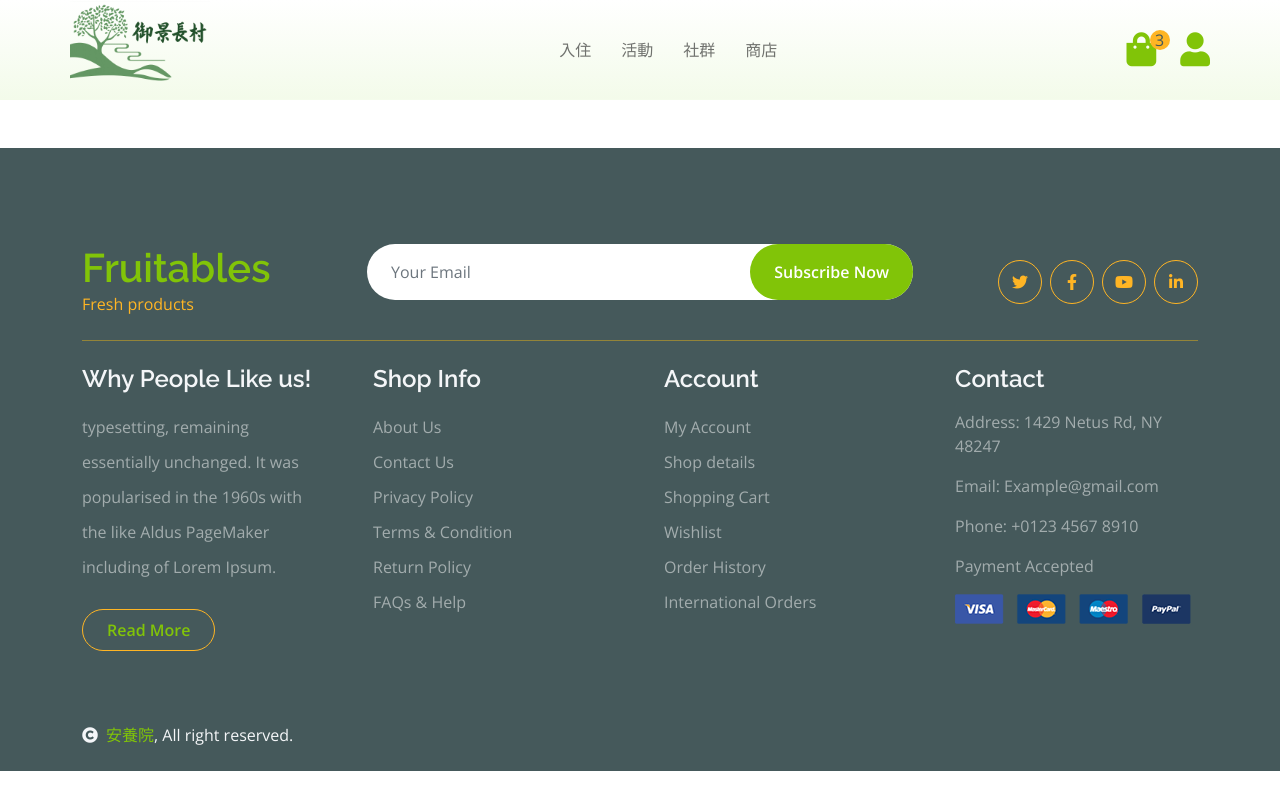
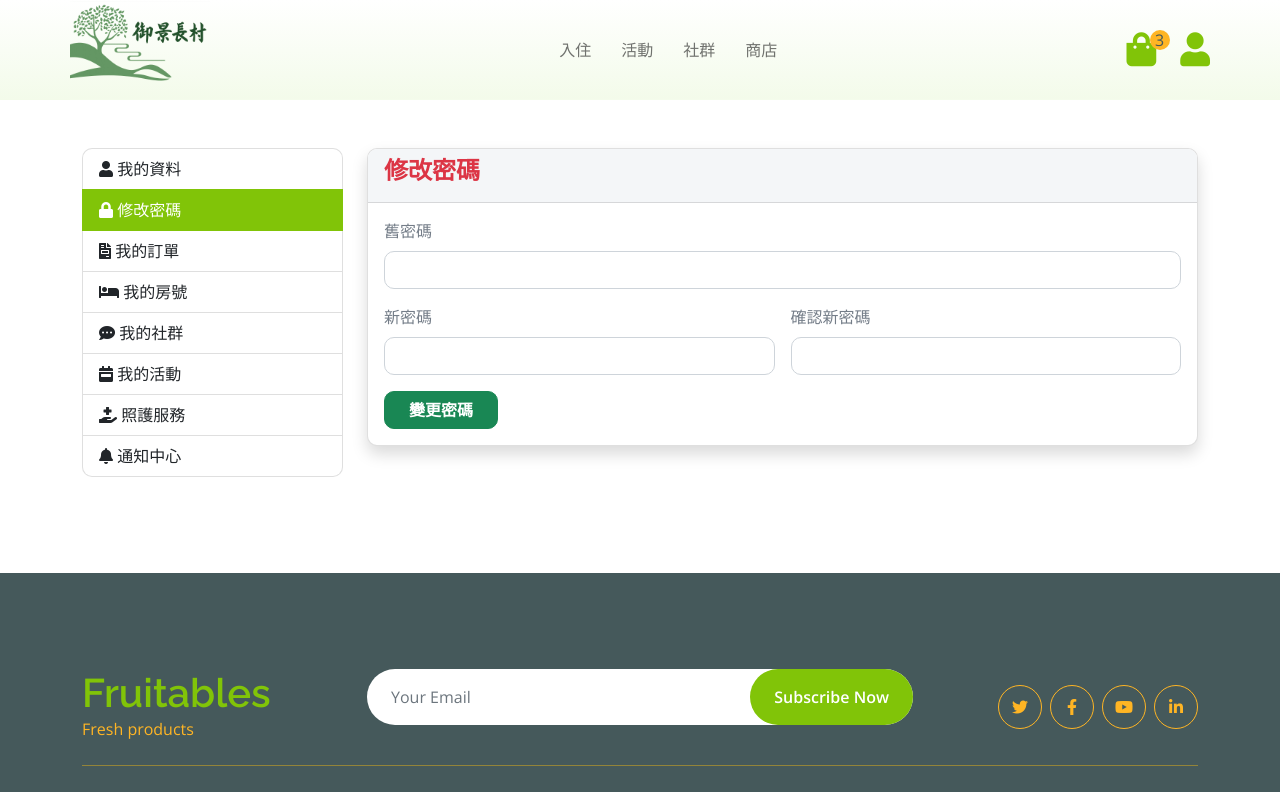
Before and after one commit to z0972935669/FinalProjectFront, an Angular app: page /member-management/password in a window 1280 px wide. Before the commit this address led to /. Shown: the top 792 px of the page. Built offline with nearby package versions, Linux system fonts and the light colour scheme.

Commit message:
後台管理 忘記密碼畫面

```diff
--- a/src/app/components/navbar/navbar.component.html
+++ b/src/app/components/navbar/navbar.component.html
@@ -59,9 +59,9 @@
               class="dropdown-menu m-0 bg-secondary rounded-0 position-absolute"
             >
               <a routerLink="/member-management" class="dropdown-item"
-                >後台管理中心</a
+                >會員管理中心</a
               >
-              <a routerLink="/member" class="dropdown-item">會員管理中心</a>
+              <!-- <a routerLink="/member" class="dropdown-item">會員管理中心</a> -->
               <a routerLink="/logout" class="dropdown-item">登出</a>
               <!-- <div class="dropdown-divider"></div> -->
               <a routerLink="/register" class="dropdown-item">註冊</a>
--- a/src/app/pages/member/member-info/member-info.component.html
+++ b/src/app/pages/member/member-info/member-info.component.html
@@ -1,38 +1,111 @@
-<div class="card">
-  <div class="card-header">
-    <h4>我的資料</h4>
+<div class="card shadow">
+  <div class="card-header bg-light">
+    <h4 class="text-primary fw-bold">我的資料</h4>
   </div>
   <div class="card-body">
-    <form *ngIf="isEdit; else viewMode" (ngSubmit)="save()">
-      <div class="mb-3">
-        <label>姓名</label>
+    <!-- 編輯模式 -->
+    <form *ngIf="isEdit; else viewMode" (ngSubmit)="save()" class="row g-3">
+      <!-- 頭像上傳 -->
+      <div class="col-md-3 text-center">
+        <img
+          [src]="
+            member.photoPreview ||
+            'https://via.placeholder.com/120x120?text=Photo'
+          "
+          class="rounded-circle border"
+          width="120"
+          height="120"
+        />
+        <!-- (change)="onPhotoSelected($event)" -->
+        <input
+          type="file"
+          name="photo"
+          accept="image/*"
+          class="form-control mt-2"
+        />
+      </div>
+
+      <!-- 基本資料 -->
+      <div class="col-md-9 row">
+        <div class="col-md-6">
+          <label class="form-label">姓名</label>
           <input class="form-control" [(ngModel)]="member.name" name="name" />
         </div>
-      <div class="mb-3">
-        <label>Email</label>
+        <div class="col-md-6">
+          <label class="form-label">Email</label>
           <input class="form-control" [(ngModel)]="member.email" name="email" />
         </div>
-      <div class="mb-3">
-        <label>手機</label>
+        <div class="col-md-6">
+          <label class="form-label">手機</label>
           <input class="form-control" [(ngModel)]="member.phone" name="phone" />
         </div>
-      <button class="btn btn-primary" type="submit">儲存</button>
+        <div class="col-md-6">
+          <label class="form-label">身分證</label>
+          <input
+            class="form-control"
+            [(ngModel)]="member.idnumber"
+            name="idnumber"
+          />
+        </div>
+        <div class="col-md-6">
+          <label class="form-label">性別</label>
+          <select class="form-select" [(ngModel)]="member.gender" name="gender">
+            <option value="男">男</option>
+            <option value="女">女</option>
+            <option value="其他">其他</option>
+          </select>
+        </div>
+        <div class="col-md-6">
+          <label class="form-label">生日</label>
+          <input
+            class="form-control"
+            type="date"
+            [(ngModel)]="member.birth"
+            name="birth"
+          />
+        </div>
+      </div>
+
+      <div class="col-12 mt-3">
+        <button class="btn btn-success px-4" type="submit">儲存</button>
         <button
-        class="btn btn-secondary ms-2"
+          class="btn btn-outline-secondary ms-2"
           type="button"
           (click)="toggleEdit()"
         >
           取消
         </button>
+      </div>
     </form>
 
+    <!-- 查看模式 -->
     <ng-template #viewMode>
-      <ul class="list-group">
+      <div class="row">
+        <div class="col-md-3 text-center">
+          <img
+            [src]="
+              member.photoPreview ||
+              'https://via.placeholder.com/120x120?text=Photo'
+            "
+            class="rounded-circle border"
+            width="120"
+            height="120"
+          />
+        </div>
+        <div class="col-md-9">
+          <ul class="list-group list-group-flush">
             <li class="list-group-item"><b>姓名：</b> {{ member.name }}</li>
             <li class="list-group-item"><b>Email：</b> {{ member.email }}</li>
             <li class="list-group-item"><b>手機：</b> {{ member.phone }}</li>
+            <li class="list-group-item">
+              <b>身分證：</b> {{ member.idnumber }}
+            </li>
+            <li class="list-group-item"><b>性別：</b> {{ member.gender }}</li>
+            <li class="list-group-item"><b>生日：</b> {{ member.birth }}</li>
           </ul>
-      <button class="btn btn-primary mt-3" (click)="toggleEdit()">編輯</button>
+        </div>
+      </div>
+      <button class="btn btn-success mt-4" (click)="toggleEdit()">編輯</button>
     </ng-template>
   </div>
 </div>
--- a/src/app/pages/member/member-info/member-info.component.scss
+++ b/src/app/pages/member/member-info/member-info.component.scss
@@ -0,0 +1,13 @@
+.card {
+  border-radius: 1rem;
+}
+
+.card-header {
+  background-color: #f8f9fa;
+  border-bottom: 1px solid #dee2e6;
+}
+
+.btn-success {
+  background-color: #28a745;
+  border: none;
+}
--- a/src/app/pages/member/member-info/member-info.component.ts
+++ b/src/app/pages/member/member-info/member-info.component.ts
@@ -15,8 +15,10 @@ export class MemberInfoComponent {
     name: '謝維澤',
     email: 'xie********@gmail.com',
     phone: '09******43',
+    idnumber: 'A123456789',
     gender: '男',
     birth: '1997-10-10',
+    photoPreview: '',
   };
 
   isEdit = false;
@@ -27,6 +29,17 @@ export class MemberInfoComponent {
 
   save() {
     this.isEdit = false;
-    alert('資料已儲存！（模擬）');
+    alert('資料已儲存！');
+  }
+
+  onPhotoSelected(event: any) {
+    const file = event.target.files[0];
+    if (file) {
+      const reader = new FileReader();
+      reader.onload = () => {
+        this.member.photoPreview = reader.result as string;
+      };
+      reader.readAsDataURL(file);
+    }
   }
 }
--- /dev/null
+++ b/src/app/pages/member/member-password/member-password.component.html
@@ -0,0 +1,52 @@
+<div class="card shadow">
+  <div class="card-header bg-light">
+    <h4 class="text-danger fw-bold">修改密碼</h4>
+  </div>
+  <div class="card-body">
+    <form (ngSubmit)="changePassword()" class="row g-3">
+      <div class="col-12">
+        <label class="form-label">舊密碼</label>
+        <input
+          type="password"
+          class="form-control"
+          [(ngModel)]="passwordData.oldPassword"
+          name="oldPassword"
+        />
+      </div>
+
+      <div class="col-md-6">
+        <label class="form-label">新密碼</label>
+        <input
+          type="password"
+          class="form-control"
+          [(ngModel)]="passwordData.newPassword"
+          name="newPassword"
+        />
+      </div>
+
+      <div class="col-md-6">
+        <label class="form-label">確認新密碼</label>
+        <input
+          type="password"
+          class="form-control"
+          [(ngModel)]="passwordData.confirmPassword"
+          name="confirmPassword"
+        />
+      </div>
+
+      <div class="col-12">
+        <button class="btn btn-success px-4" type="submit">變更密碼</button>
+      </div>
+
+      <!-- 錯誤訊息 -->
+      <div class="col-12 mt-2" *ngIf="errorMessage">
+        <div class="alert alert-danger">{{ errorMessage }}</div>
+      </div>
+
+      <!-- 成功訊息 -->
+      <div class="col-12 mt-2" *ngIf="successMessage">
+        <div class="alert alert-success">{{ successMessage }}</div>
+      </div>
+    </form>
+  </div>
+</div>
--- /dev/null
+++ b/src/app/pages/member/member-password/member-password.component.ts
@@ -0,0 +1,48 @@
+import { Component } from '@angular/core';
+import { CommonModule } from '@angular/common';
+import { FormsModule } from '@angular/forms';
+
+@Component({
+  selector: 'app-member-password',
+  standalone: true,
+  imports: [CommonModule, FormsModule],
+  templateUrl: './member-password.component.html',
+  styleUrl: './member-password.component.scss',
+})
+export class MemberPasswordComponent {
+  passwordData = {
+    oldPassword: '',
+    newPassword: '',
+    confirmPassword: ''
+  };
+
+  errorMessage = '';
+  successMessage = '';
+
+  changePassword() {
+    const { oldPassword, newPassword, confirmPassword } = this.passwordData;
+
+    if (!oldPassword || !newPassword || !confirmPassword) {
+      this.errorMessage = '所有欄位皆為必填';
+      this.successMessage = '';
+      return;
+    }
+
+    if (newPassword !== confirmPassword) {
+      this.errorMessage = '兩次輸入的新密碼不一致';
+      this.successMessage = '';
+      return;
+    }
+
+    // TODO: 呼叫 API 修改密碼（這裡先模擬成功）
+    this.errorMessage = '';
+    this.successMessage = '密碼修改成功！（模擬）';
+
+    // 清空欄位
+    this.passwordData = {
+      oldPassword: '',
+      newPassword: '',
+      confirmPassword: ''
+    };
+  }
+}
--- a/src/app/pages/member/membermanagement/membermanagement.component.html
+++ b/src/app/pages/member/membermanagement/membermanagement.component.html
@@ -25,14 +25,28 @@
           <i class="fas fa-file-invoice"></i> 我的訂單
         </a>
         <a
+          routerLink="room"
+          routerLinkActive="active"
+          class="list-group-item list-group-item-action"
+        >
+          <i class="fas fa-bed"></i> 我的房號
+        </a>
+        <a
           routerLink="comments"
           routerLinkActive="active"
           class="list-group-item list-group-item-action"
         >
-          <i class="fas fa-comment-dots"></i> 我的留言
+          <i class="fas fa-comment-dots"></i> 我的社群
         </a>
         <a
           routerLink="care-service"
+          routerLinkActive="active"
+          class="list-group-item list-group-item-action"
+        >
+          <i class="fas fa-calendar-week"></i> 我的活動
+        </a>
+        <a
+          routerLink="events"
           routerLinkActive="active"
           class="list-group-item list-group-item-action"
         >
```
Also changed, not shown: src/app/app.routes.ts (+5 -4 lines), src/app/pages/member/member-password/member-password.component.scss (added), 1 other file (tests, documents, lock files or other folders). Lines whose indentation alone changed are shown as unchanged.
